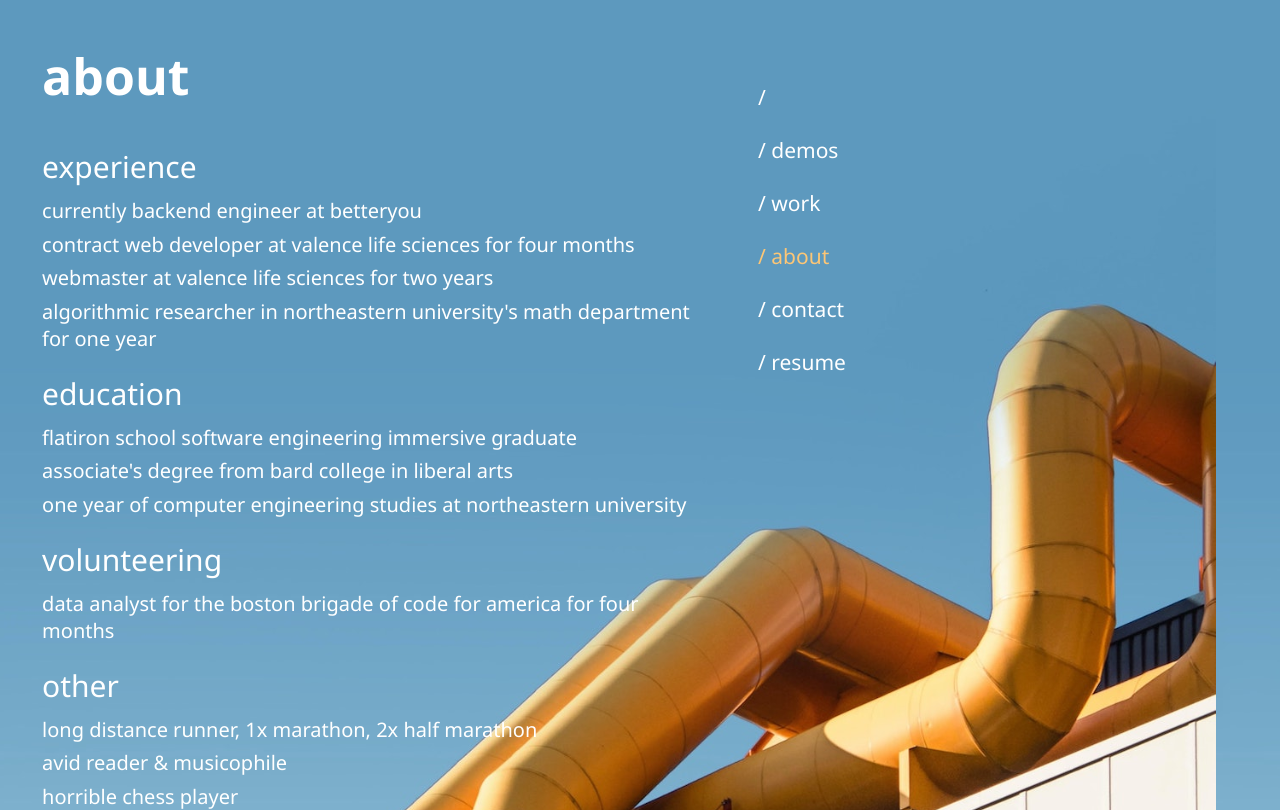
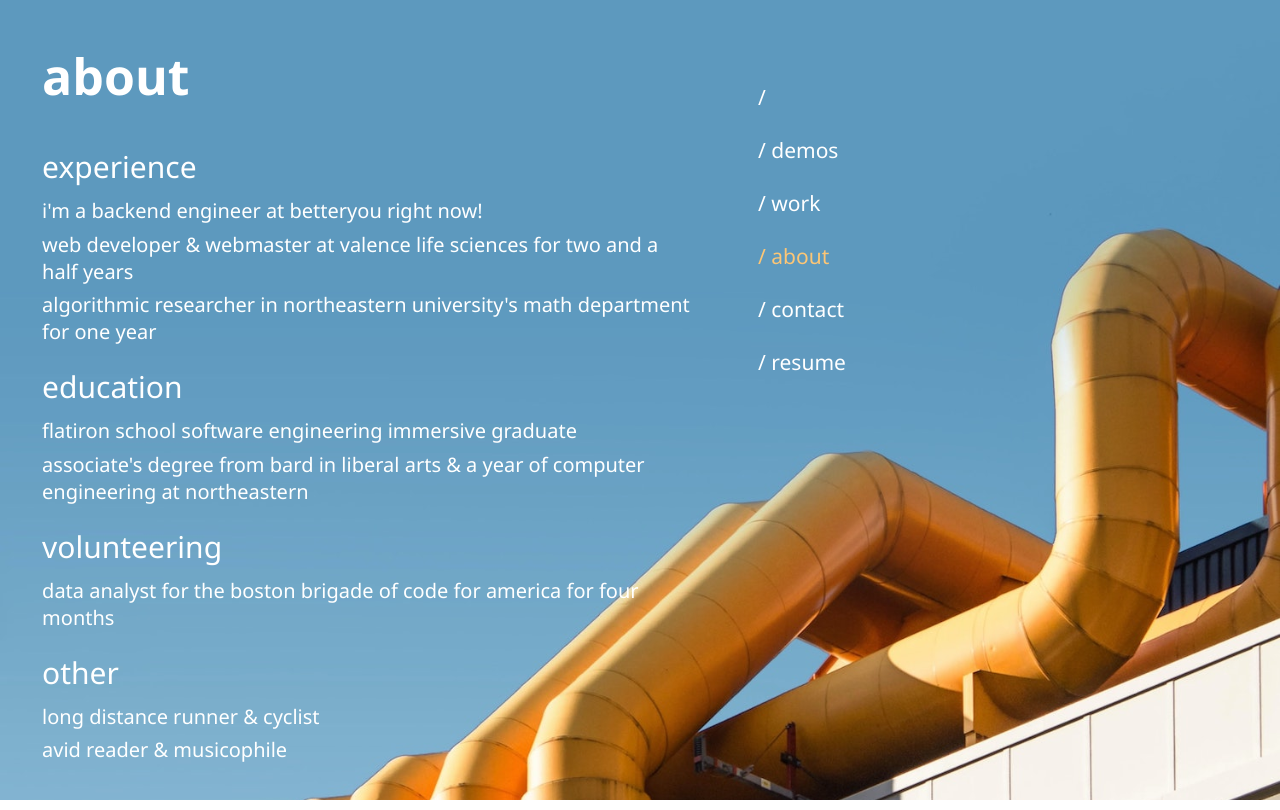
Before and after one commit to williamsalex/website-v2, a React (Create React App) app: page /about in a window 1280 px wide. Built offline with nearby package versions, Linux system fonts and the light colour scheme.

Commit message:
Updating to more current info

```diff
--- a/src/About.js
+++ b/src/About.js
@@ -5,23 +5,20 @@ export default function About() {
       <div className = 'content'>
           <h1 className = "title">about</h1>
           <p className = 'bigListItem'>experience</p>
-          <p className = 'listItem'>currently backend engineer at betteryou</p>
-          <p className = 'listItem'>contract web developer at valence life sciences for four months</p>
-          <p className = 'listItem'>webmaster at valence life sciences for two years</p>
+          <p className = 'listItem'>i'm a backend engineer at betteryou right now!</p>
+          <p className = 'listItem'>web developer & webmaster at valence life sciences for two and a half years</p>
           <p className = 'listItem'>algorithmic researcher in northeastern university's math department for one year</p>
           <br/>
           <p className = 'bigListItem'>education</p>
           <p className = 'listItem'>flatiron school software engineering immersive graduate</p>
-          <p className = 'listItem'>associate's degree from bard college in liberal arts</p>
-          <p className = 'listItem'>one year of computer engineering studies at northeastern university</p>
+          <p className = 'listItem'>associate's degree from bard in liberal arts & a year of computer engineering at northeastern</p>
           <br/>
           <p className = 'bigListItem'>volunteering</p>
           <p className = 'listItem'>data analyst for the boston brigade of code for america for four months</p>
           <br/>
           <p className = 'bigListItem'>other</p>
-          <p className = 'listItem'>long distance runner, 1x marathon, 2x half marathon</p>
+          <p className = 'listItem'>long distance runner & cyclist</p>
           <p className = 'listItem'>avid reader & musicophile</p>
-          <p className = 'listItem'>horrible chess player</p>
       </div>
     )
   }
--- a/src/Work.js
+++ b/src/Work.js
@@ -4,6 +4,12 @@ export default function Work() {
     return (
         <div className = 'content'>
             <h1 className = "title">work</h1>
+            <p className = 'bigListItem'>betteryou</p>
+            <p className = 'listItem'>wellness app - 2x minnesota startup awards winner</p>
+            <a href='https://betteryou.ai' rel="noopener noreferrer" target="_blank">
+                <img alt = 'link' className = 'icon' src = '/link2.png'></img>
+            </a>
+            <br/>
             <p className = 'bigListItem'>cruze</p>
             <p className = 'listItem'>bicycle routing app - first place at hack nyu 2020</p>
             <a href='https://devpost.com/software/cruze' rel="noopener noreferrer" target="_blank">
```
